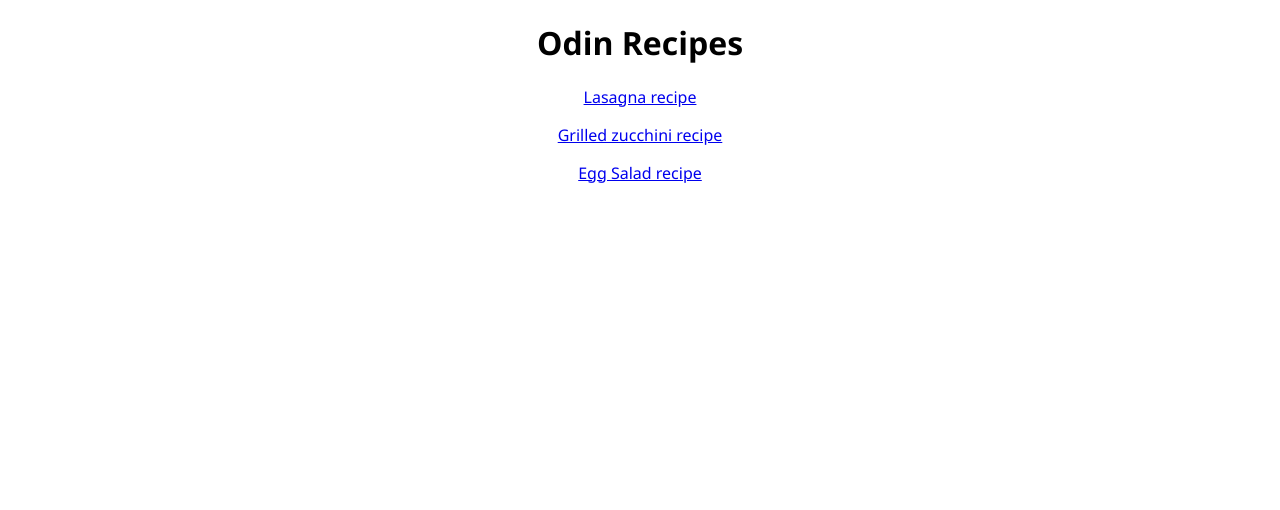
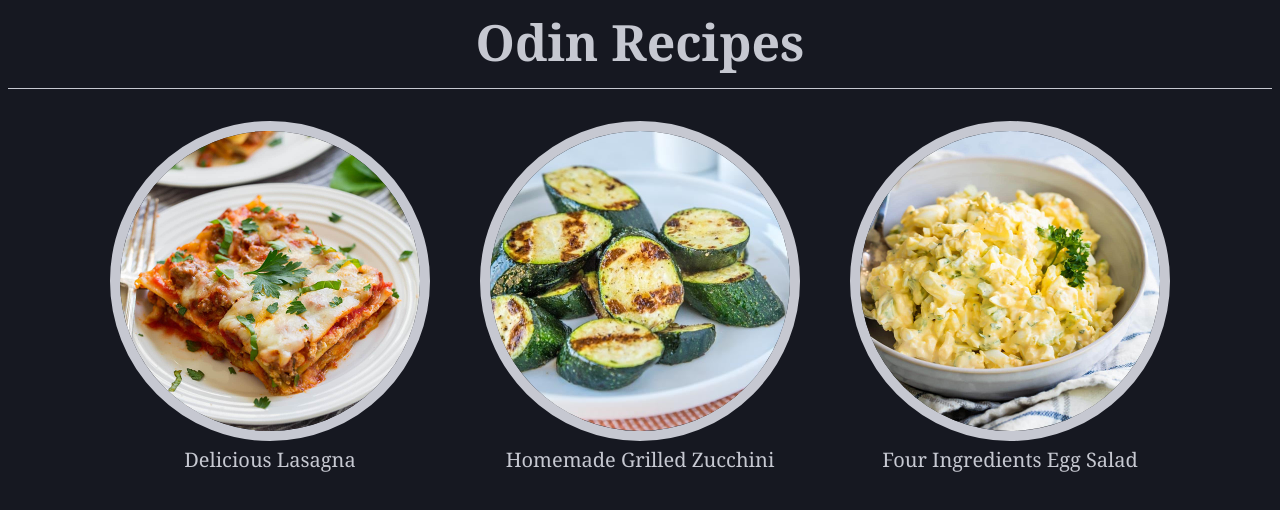
Before and after one commit to pseja/odin-recipes, a plain HTML site: page index.html in a window 1280 px wide. Drawn offline with Linux system fonts and the light colour scheme.

Commit message:
Improved Main Page

```diff
--- /dev/null
+++ b/index.css
@@ -0,0 +1,43 @@
+body {
+    color: #C6C8D1;
+    background-color: #161821;
+    text-align: center;
+    font-family: Georgia, 'Times New Roman', Times, serif;
+}
+
+.title {
+    font-size: 50px;
+    font-weight: 900;
+
+    margin-bottom: 12px;
+}
+
+.horizontal-line {
+    border-top: 1px solid #C6C8D1;
+    width: auto;
+    margin: 0px;
+    padding: 0px;
+    margin-bottom: 32px;
+}
+
+.container {
+    display: flex;
+    justify-content: center;
+    gap: 50px;
+    flex-wrap: wrap;
+}
+
+img {
+    height: auto;
+    width: 300px;
+    border: 10px solid #C6C8D1;
+    border-radius: 50%;
+}
+
+img:hover {
+    transform: rotate(10deg);
+}
+
+.text {
+    font-size: 20px;
+}
--- a/index.html
+++ b/index.html
@@ -3,13 +3,28 @@
     <head>
         <meta charset="utf-8">
         <title>Odin Recipes</title>
-        <link rel="stylesheet" href="style.css">
+        <link rel="stylesheet" href="index.css">
     </head>
 
     <body>
-        <h1>Odin Recipes</h1>
-            <p class="links"><a href="recipes/lasagna.html">Lasagna recipe</a></p>
-            <p class="links"><a href="recipes/grilled_zucchini.html">Grilled zucchini recipe</a></p>
-            <p class="links"><a href="recipes/egg_salad.html">Egg Salad recipe</a></p>
+        <div class="title">Odin Recipes</div>
+        <div class="horizontal-line"></div>
+
+        <div class="container">
+            <div class="info">
+                <a href="recipes/lasagna.html"><img src="./images/lasagna.jpg" alt="lasagna recipe"></a>
+                <div class="text">Delicious Lasagna</div>
+            </div>
+
+            <div class="info">
+                <a href="recipes/grilled_zucchini.html"><img src="./images/grilled-zucchini.jpg" alt="grilled zucchini image"></a>
+                <div class="text">Homemade Grilled Zucchini</div>
+            </div>
+
+            <div class="info">
+                <a href="recipes/egg_salad.html"><img src="./images/egg-salad.png" alt="egg salad image"></a>
+                <div class="text">Four Ingredients Egg Salad</div>
+            </div>
+        </div>
     </body>
 </html>
--- a/style.css
+++ /dev/null
@@ -1,21 +0,0 @@
-* {
-    font-family: 'Segoe UI', Tahoma, Verdana, sans-serif;
-}
-
-h1 {
-    text-align: center;
-}
-
-.links {
-    text-align: center;
-}
-
-a:hover {
-    font-weight: bold;
-}
-
-img {
-    height: auto;
-    width: 300px;
-    float: right;
-}
```
Also changed, not shown: images/egg-salad.png (added), images/grilled-zucchini.jpg (added), images/lasagna.jpg (added).
